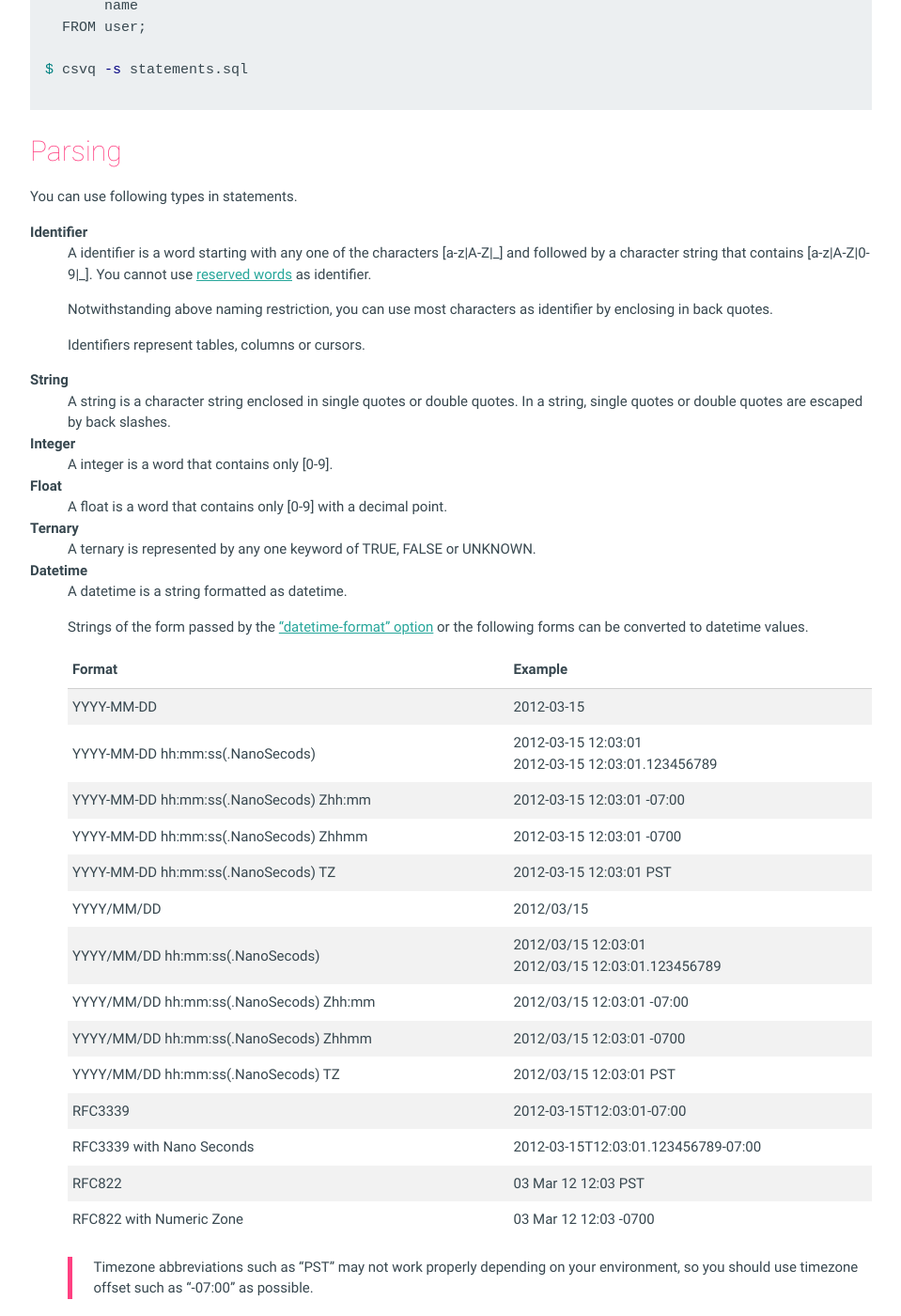
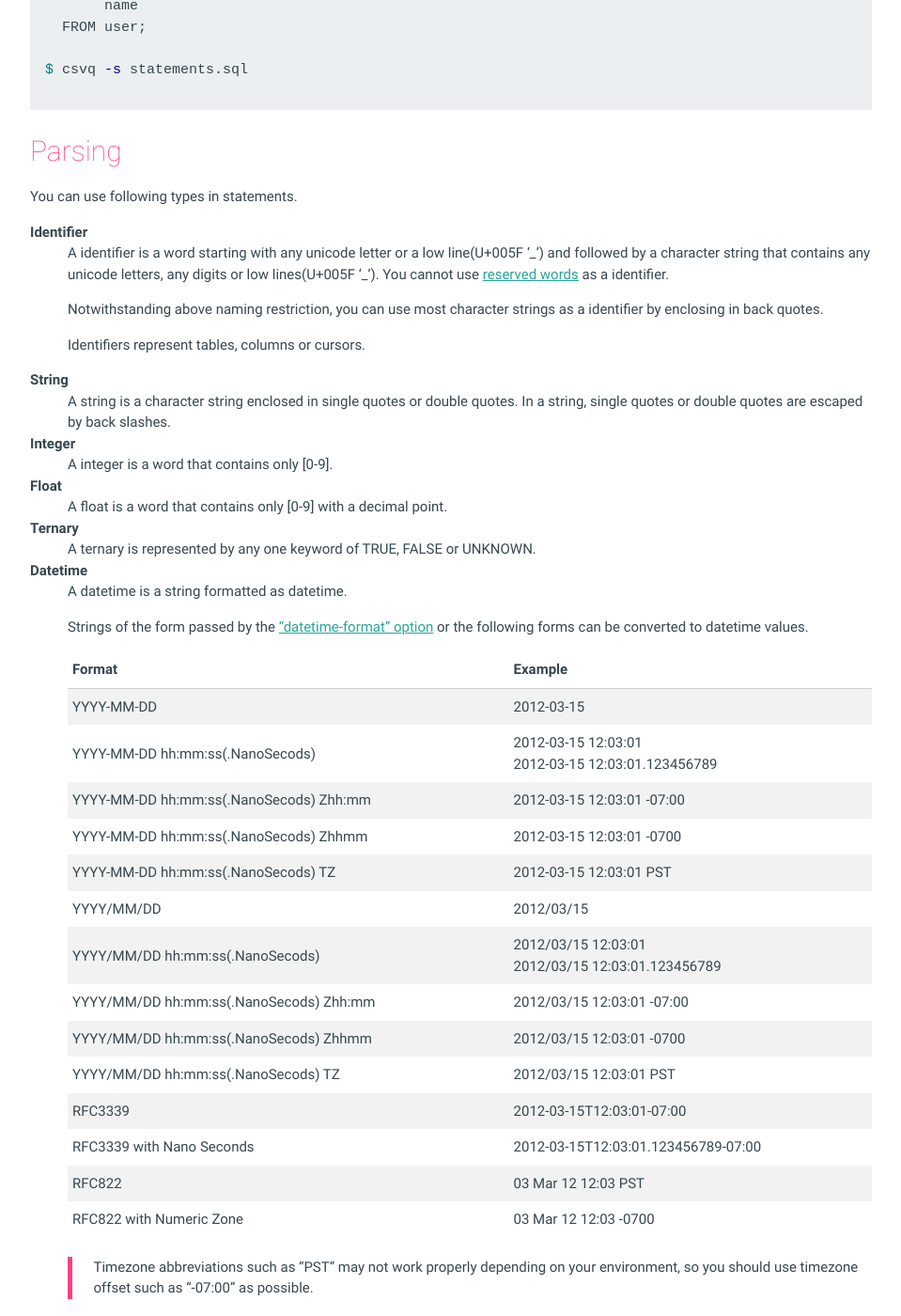
Before and after one commit to mithrandie/csvq, a Jekyll site: the page built from docs/_posts/2006-01-02-statement.md, in a window 1280 px wide and 1400 px high, scrolled down 919 px. Shown: the whole window at 94% size, without its empty margins (160-1119 px from the left). Built offline with Jekyll 4.4.1, drawn with Linux system fonts in a browser that asks for light colours; some of the changed text lies outside the part shown.

Commit message:
Update docs.

````diff
--- a/docs/_posts/2006-01-02-statement.md
+++ b/docs/_posts/2006-01-02-statement.md
@@ -44,10 +44,10 @@ $ csvq -s statements.sql
 You can use following types in statements.
 
 Identifier
-: A identifier is a word starting with any one of the characters \[a-z\|A-Z\|\_\] and followed by a character string that contains \[a-z\|A-Z\|0-9\|\_\].
-  You cannot use [reserved words](#reserved_words) as identifier.
+: A identifier is a word starting with any unicode letter or a low line(U+005F '\_') and followed by a character string that contains any unicode letters, any digits or low lines(U+005F '\_').
+  You cannot use [reserved words](#reserved_words) as a identifier.
 
-  Notwithstanding above naming restriction, you can use most characters as identifier by enclosing in back quotes.
+  Notwithstanding above naming restriction, you can use most character strings as a identifier by enclosing in back quotes.
 
   Identifiers represent tables, columns or cursors.
 
@@ -93,10 +93,10 @@ Null
 : A null is represented by a keyword NULL.
 
 Variable
-: A variable is a word starting with "@" and followed by a character string that contains \[a-z\|A-Z\|0-9\|\_\].
+: A variable is a word starting with "@" and followed by a character string that contains any unicode letters, any digits or low lines(U+005F '\_').
 
 Flag
-: A flag is a word starting with "@@" and followed by a character string that contains \[a-z\|A-Z\|0-9\|\_\].
+: A flag is a word starting with "@@" and followed by a character string that contains any unicode letters, any digits or low lines(U+005F '\_').
 
 ```sql
 abcde                 -- identifier
````
